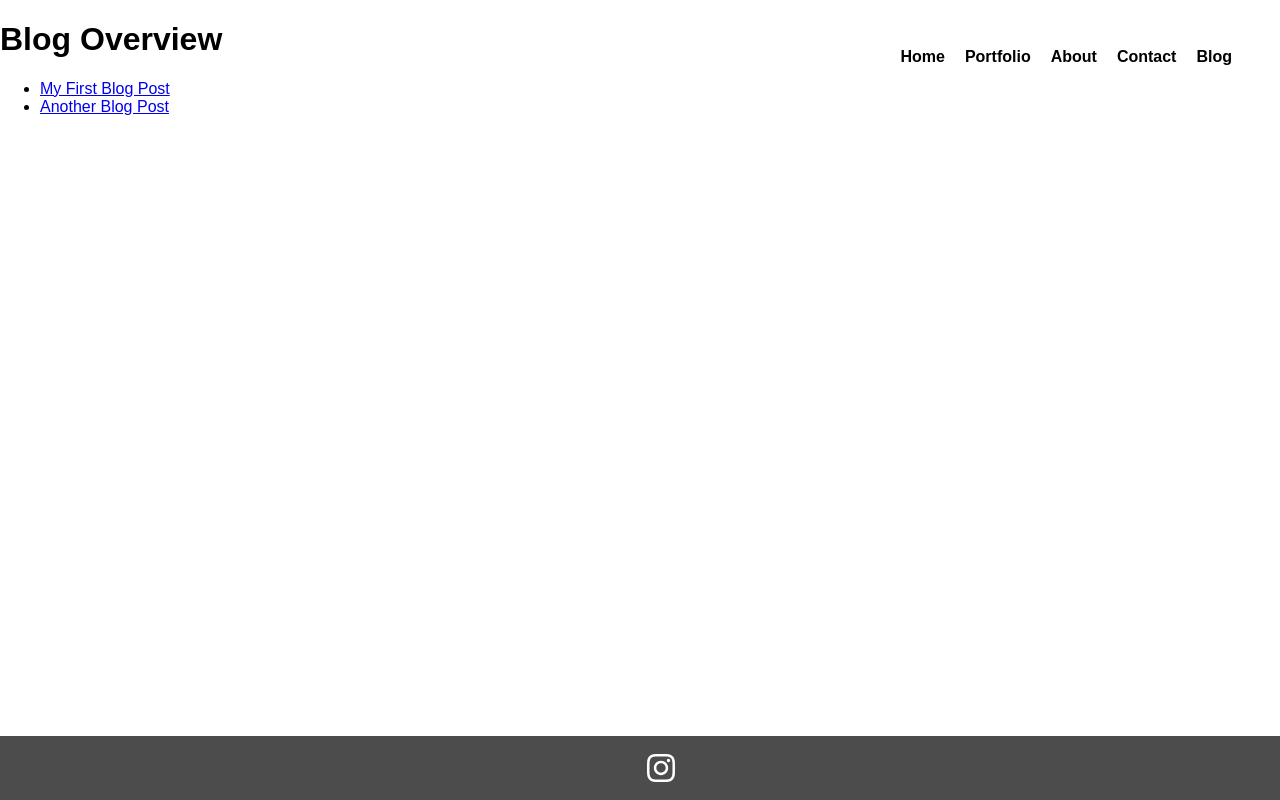
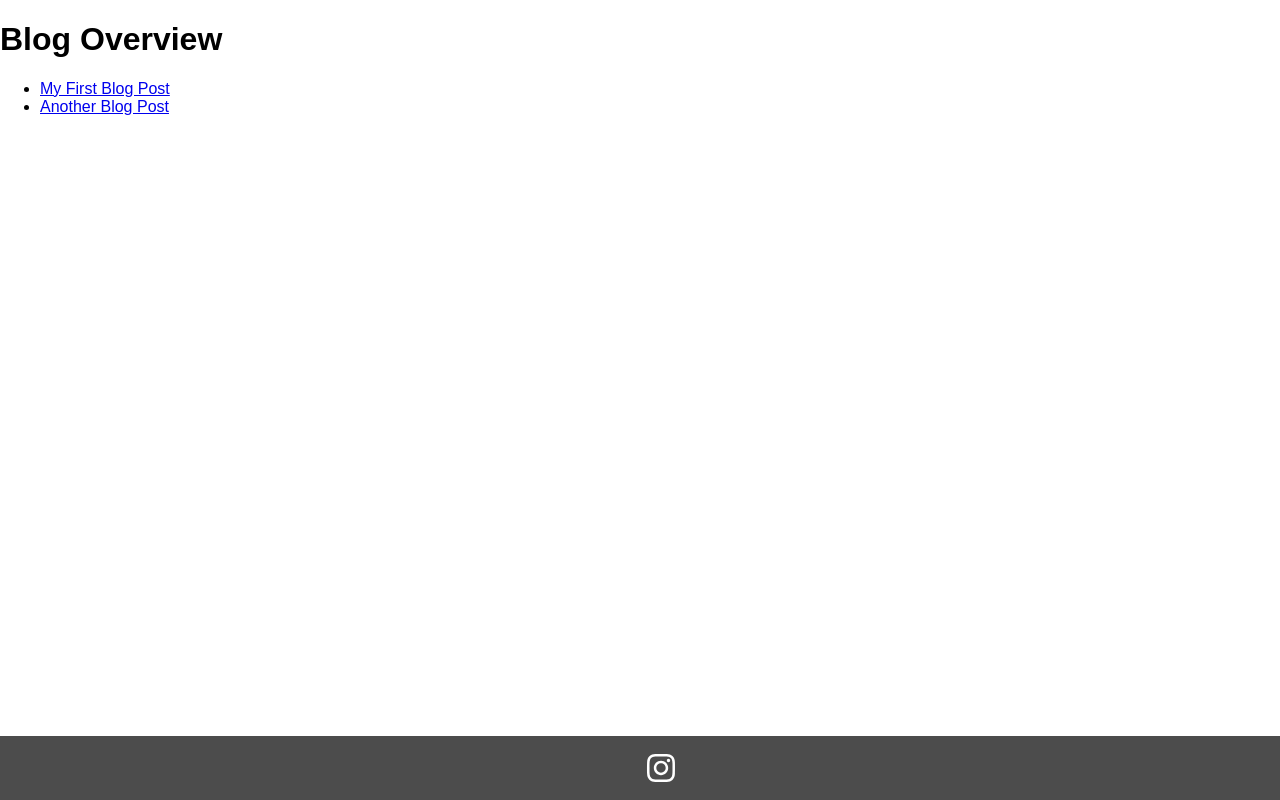
Before and after one commit to JManke91/portfolio_homepage_julian_manke_react, a React (Create React App) app: page /blog in a window 1280 px wide. Built offline with nearby package versions, Linux system fonts and the light colour scheme; a web font is replaced by a local one.

Commit message:
adjusts navigation bar item color

```diff
--- a/src/components/header/header.css
+++ b/src/components/header/header.css
@@ -3,7 +3,7 @@
     background-color: transparent;
     position: absolute;
     /* Remove background color */
-    color: #000000;
+    color: #ffffff;
     width: 100%;
     z-index: 2;
     /* Ensure navigation elements are on top */
@@ -16,5 +16,6 @@
     max-width: 1200px;
     /* Adjust as needed */
     margin: 0 auto;
+    color: #ffffff;
 
 }
--- a/src/components/styles.css
+++ b/src/components/styles.css
@@ -4,27 +4,6 @@ body {
     margin: 0;
     padding: 0;
     font-family: Arial, sans-serif;
-}
-
-/* Header styles */
-.header {
-    background-color: transparent;
-    position: absolute;
-    /* Remove background color */
-    color: #000000;
-    width: 100%;
-    z-index: 2;
-    /* Ensure navigation elements are on top */
-    padding: 20px 0;
-    /* Add top and bottom padding (20px) and no left/right padding */
-}
-
-/* Navigation menu styles */
-.nav-container {
-    max-width: 1200px;
-    /* Adjust as needed */
-    margin: 0 auto;
-
 }
 
 /* Use media queries for responsive padding adjustments */
@@ -63,7 +42,7 @@ nav ul li {
 
 nav ul li a {
     text-decoration: none;
-    color: #000000; /* Change color of navigation elements */
+    color: #ffffff; /* Change color of navigation elements */
     font-family: 'Futura', sans-serif;
     opacity: 1;
     /* Set the initial opacity */
```
